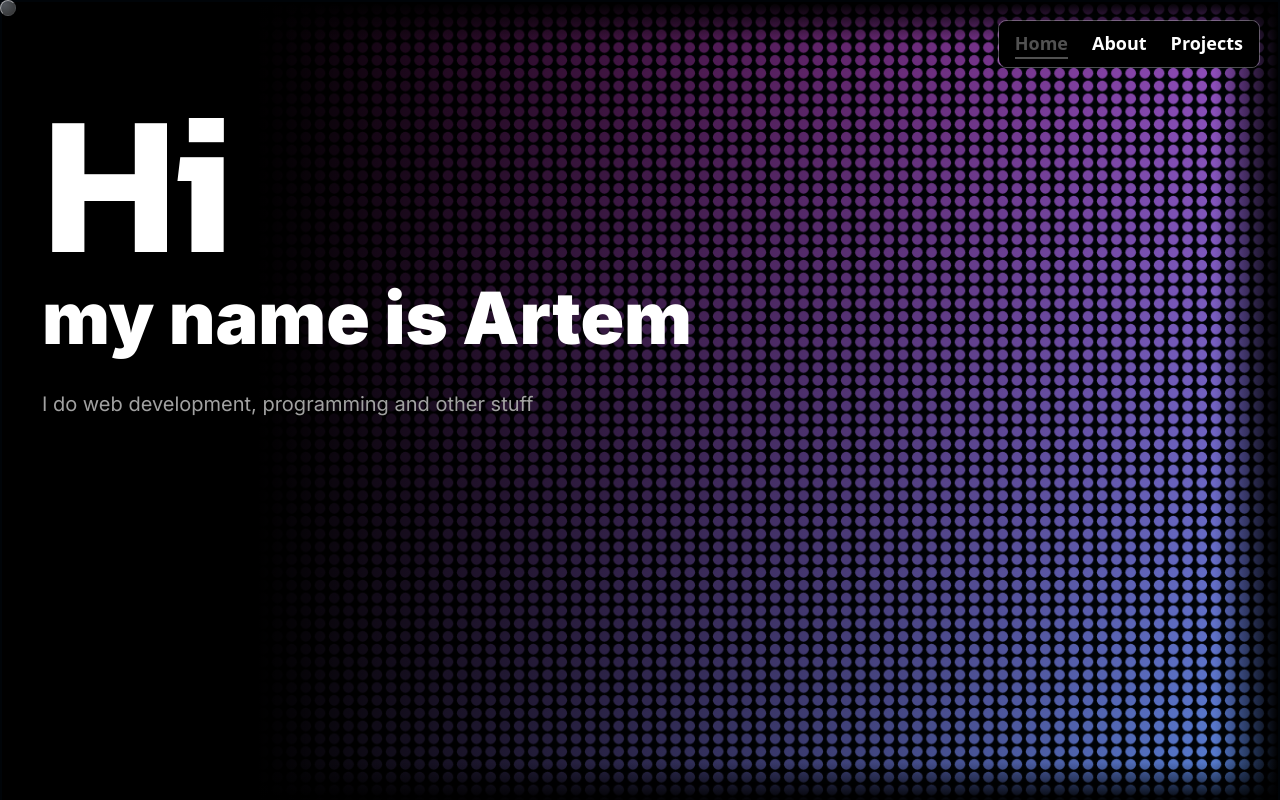
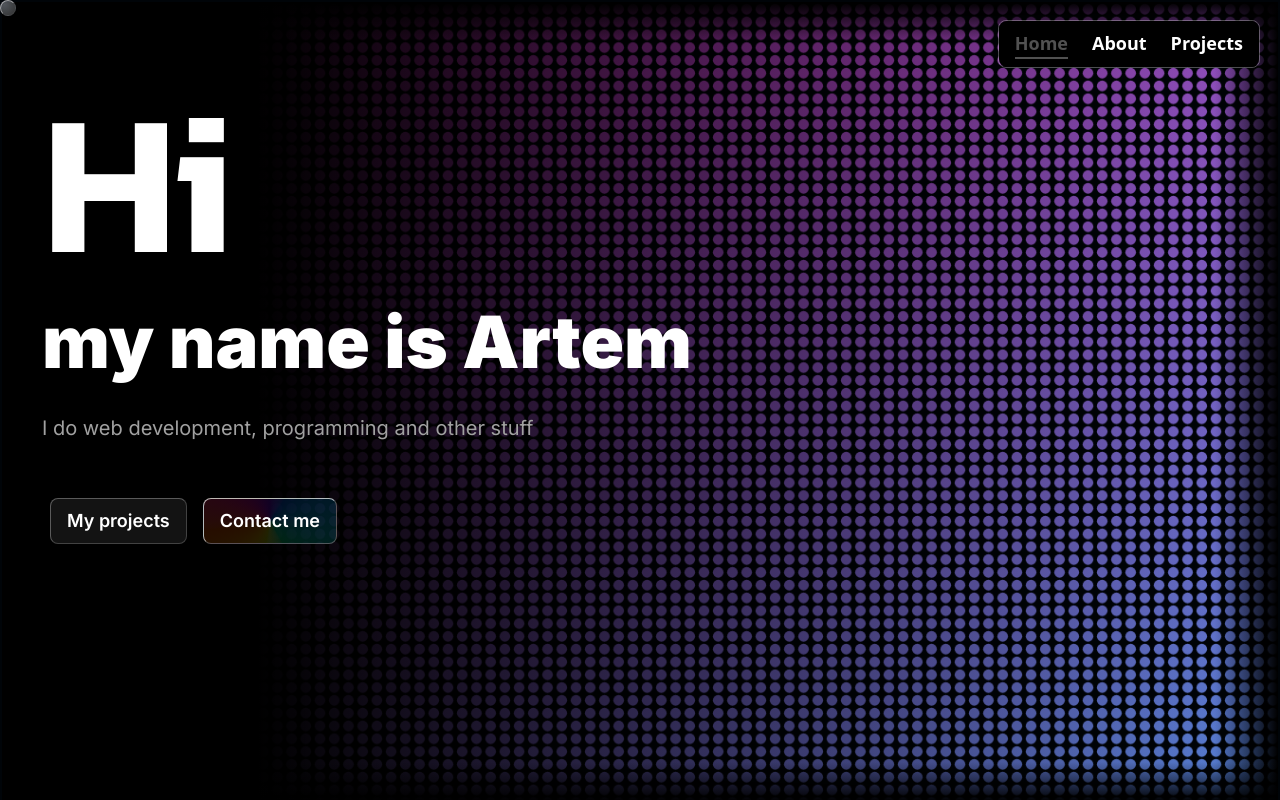
Before and after one commit to Crow475/personal-page, a Next.js app: page / in a window 1280 px wide. Built offline with nearby package versions, Linux system fonts and the light colour scheme.

Commit message:
feat: add links to home page
- add CTA link component

```diff
--- a/app/(cursorLayout)/(navbarLayout)/page.tsx
+++ b/app/(cursorLayout)/(navbarLayout)/page.tsx
@@ -4,15 +4,17 @@ import { inter, kanit } from "@/lib/fonts";
 
 import HomePageBackground from "@/components/elements/homePageBackground";
 
+import CTALink from "@/components/molecules/ctaLink";
+
 export default function Home() {
     return (
-        <main className="relative h-[200vh] w-full">
+        <main className="relative w-full">
             <HomePageBackground />
             <div className="h-20" role="presentation" />
             <article
-                className={`${inter.className} flex flex-col items-start justify-start space-y-4 px-10`}
+                className={`${inter.className} flex h-[calc(100svh-5rem)] flex-col items-start justify-start space-y-4 px-10`}
             >
-                <h1 className="fle flex-col items-start justify-start pb-5">
+                <h1 className="flex flex-col items-start justify-start pb-5">
                     <span
                         className={`${kanit.className} text-[200px] leading-none font-black text-white`}
                     >
@@ -26,6 +28,18 @@ export default function Home() {
                 <p className="text-xl text-neutral-400">
                     I do web development, programming and other stuff
                 </p>
+                <div className="flex flex-row items-center justify-start space-x-4 pt-10 pl-2">
+                    <CTALink
+                        href="/projects"
+                        text="My projects"
+                        variant="secondary"
+                    />
+                    <CTALink
+                        href="/#contact"
+                        text="Contact me"
+                        variant="primary"
+                    />
+                </div>
             </article>
         </main>
     );
--- /dev/null
+++ b/components/molecules/ctaLink.tsx
@@ -0,0 +1,31 @@
+import ButtonLinkAtom from "@/components/atoms/buttonLink";
+
+const variants = ["primary", "secondary"] as const;
+
+export default function CTALink({
+    href,
+    variant = "primary",
+    text,
+}: {
+    href: string;
+    variant?: (typeof variants)[number];
+    text: string;
+}) {
+    let className = "";
+    switch (variant) {
+        case "primary":
+            className =
+                "z-30 rounded-lg border border-t-white/70 border-r-neutral-500/70 border-b-neutral-500/70 border-l-white/70 px-4 py-2 text-lg font-semibold text-white transition-colors duration-300 bg-conic/decreasing from-violet-700/15 via-lime-300/15 to-violet-700/15 hover:from-violet-700/30 hover:via-lime-300/30 hover:to-violet-700/30";
+            break;
+        case "secondary":
+            className =
+                "z-30 rounded-lg border border-t-neutral-400/50 border-r-neutral-500/50 border-b-neutral-500/50 border-l-neutral-400/50 bg-neutral-800/50 px-4 py-2 text-lg font-semibold text-white hover:bg-neutral-700/50 transition-colors duration-300";
+            break;
+    }
+
+    return (
+        <ButtonLinkAtom href={href} className={className}>
+            <span>{text}</span>
+        </ButtonLinkAtom>
+    );
+}
```
